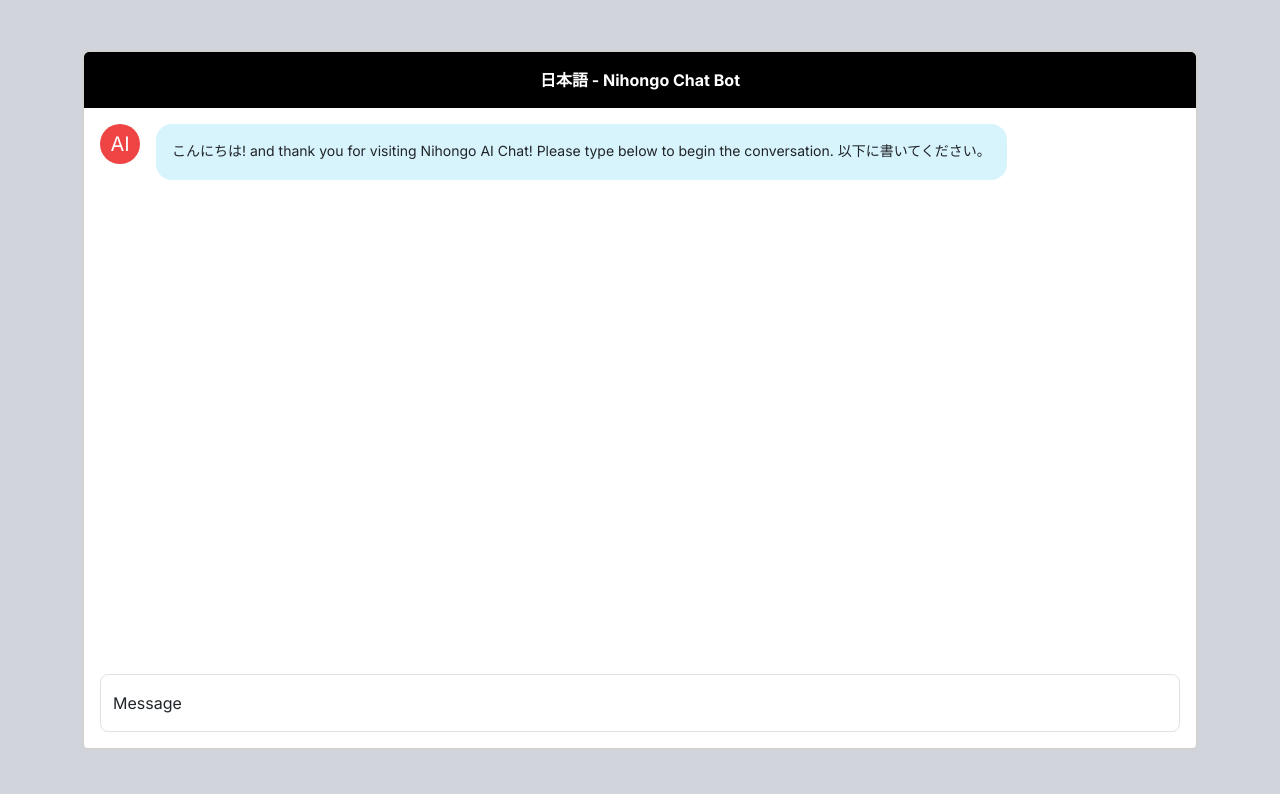
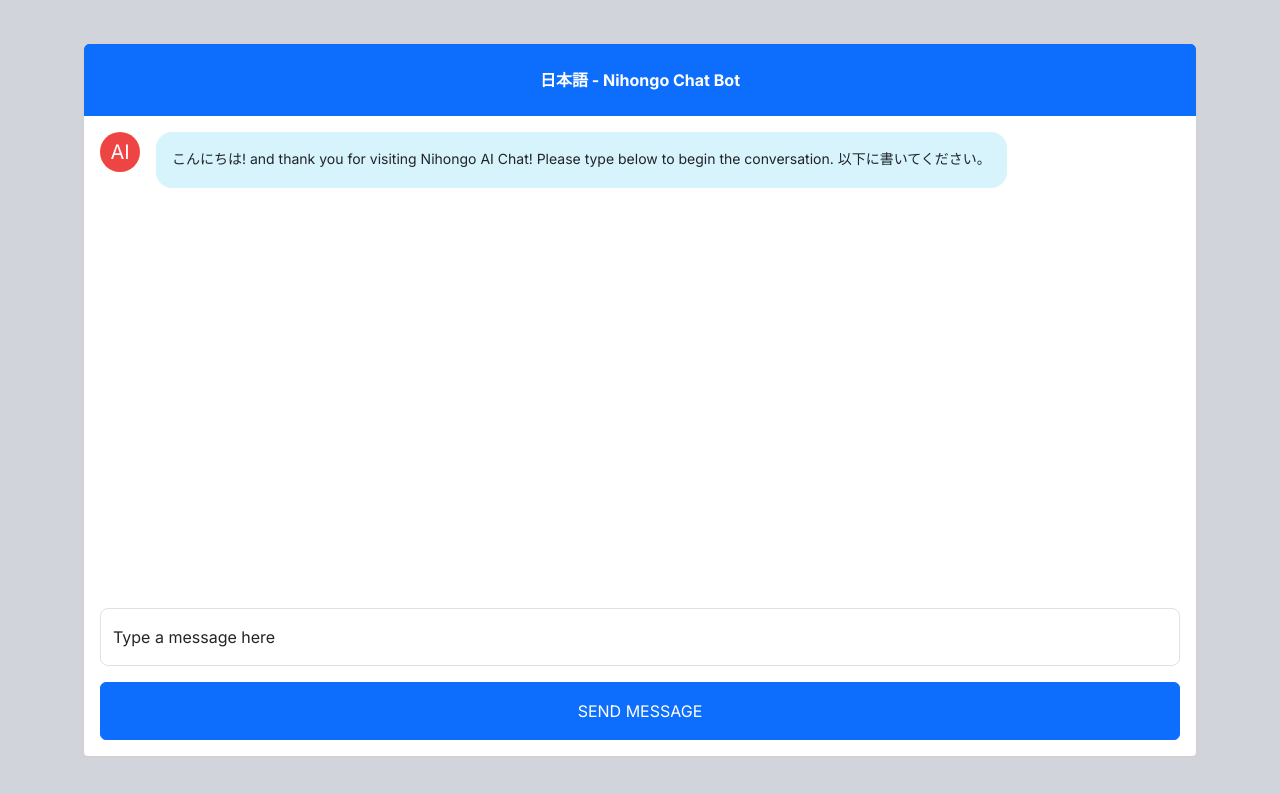
Before and after one commit to zackhanni/nihongo-chatbot, a Next.js app: page / in a window 1280 px wide. Shown: the top 794 px of the page. Built offline with nearby package versions, Linux system fonts and the light colour scheme; no server answers.

Commit message:
edited systemMessage. fixed linking to apiKey again

```diff
--- a/app/page.tsx
+++ b/app/page.tsx
@@ -4,7 +4,11 @@ import React, { useState } from "react";
 import TextToSpeech from "./components/TextToSpeech";
 
 export default function Home() {
-  const api_key = "NEXT_PUBLIC_API_KEY"; // formatted as variable to hide code when compiling.
+  const apiKey = process.env.NEXT_PUBLIC_API_KEY;
+  if (!apiKey) {
+    throw new Error("NEXT_PUBLIC_API_KEY must be defined");
+  }
+
   const now = new Date();
   const hours = now.getHours();
 
@@ -63,7 +67,7 @@ export default function Home() {
     const systemMessage = {
       role: "system",
       content:
-        "You are a helpful AI designed to assist users in practicing their Japanese language skills. Engage in a conversation with short, 1 to 2 sentence responses in Japanese. Make sure to correct any mistakes politely and provide the correct way to say things if necessary. Keep the tone friendly and encouraging.",
+        "You are a helpful AI designed to assist users in practicing their Japanese language skills. Engage in a conversation with short, responses in Japanese. Keep the tone friendly and encouraging. Use no or few complex kanji when possible",
     };
 
     const apiRequestBody = {
@@ -74,7 +78,7 @@ export default function Home() {
     await fetch("https://api.openai.com/v1/chat/completions", {
       method: "POST",
       headers: {
-        Authorization: "Bearer " + process.env[api_key],
+        Authorization: "Bearer " + apiKey,
         "Content-Type": "application/json",
       },
       body: JSON.stringify(apiRequestBody),
@@ -116,8 +120,8 @@ export default function Home() {
     <main className="flex items-center justify-center h-screen w-screen bg-gray-300">
       <section className="container">
         <div className="card rounded-2xl border-2 bg-white">
-          <div className="card-header d-flex justify-center bg-black border-bottom-0 rounded-t-2xl">
-            <p className="fw-bold text-white mb-0 py-2">
+          <div className="card-header d-flex justify-center bg-primary border-bottom-0 rounded-t-2xl">
+            <p className="fw-bold text-white mb-0 py-3">
               日本語 - Nihongo Chat Bot
             </p>
           </div>
@@ -182,7 +186,14 @@ export default function Home() {
                   value={inputValue}
                   onChange={(e) => setInputValue(e.target.value)}
                 ></input>
-                <label htmlFor="message">Message</label>
+                <label htmlFor="message">Type a message here</label>
+                <button
+                  type="submit"
+                  className="btn btn-primary mt-3 py-3 uppercase font-semibold w-full"
+                  disabled={isLoading}
+                >
+                  Send Message
+                </button>
               </div>
             </form>
           </div>
```
